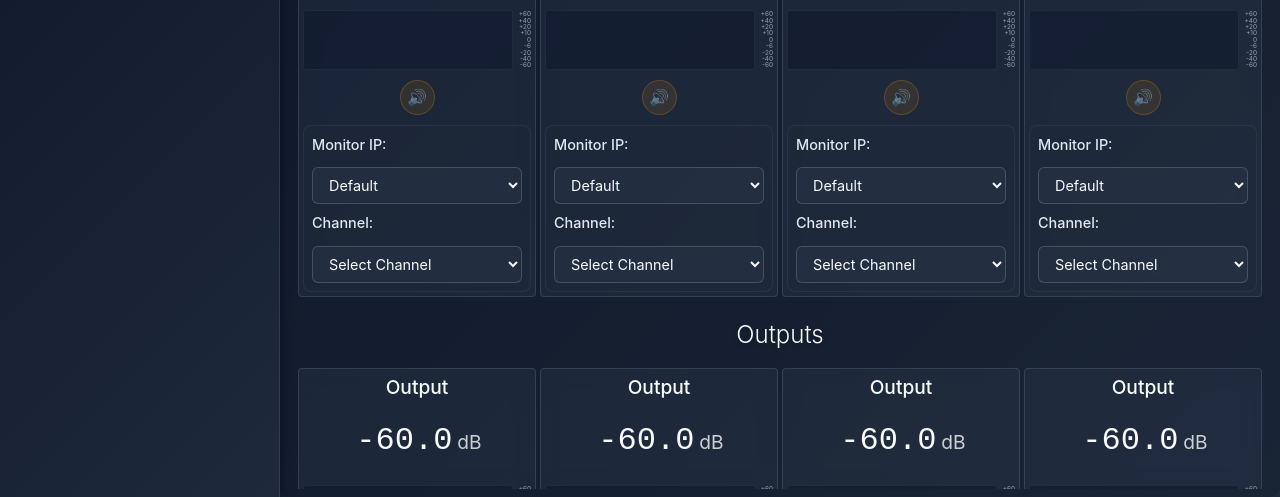
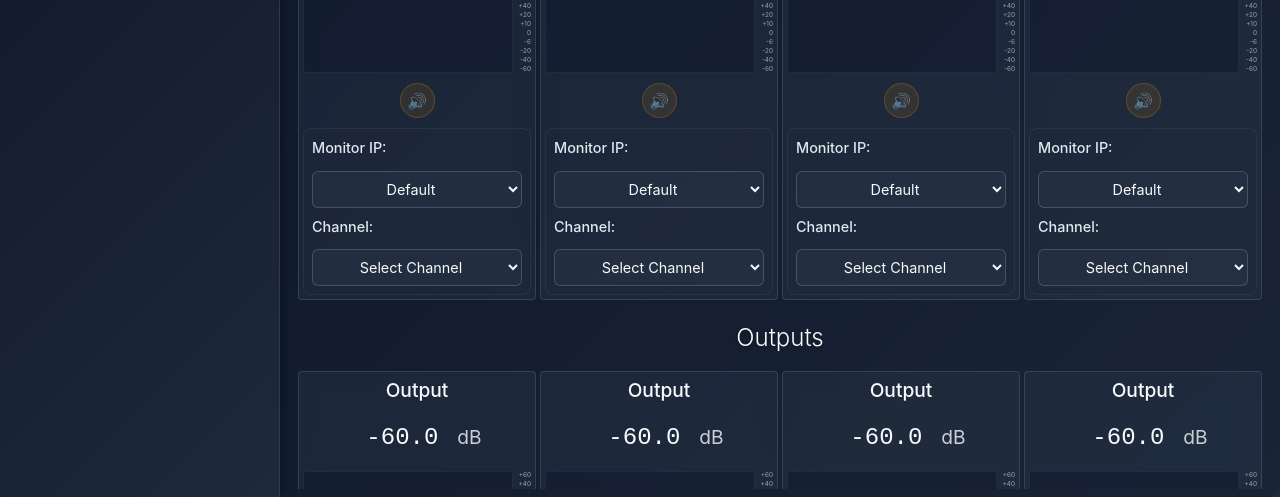
Before and after one commit to andrejames-eckho/amplifier-interface-zai, a website: page public/index.html in a window 1280 px wide. Shown: the part 303-800 px from the top of the page. Drawn offline with nearby package versions, Linux system fonts and the light colour scheme; no server answers.

Commit message:
layout spacing fix

```diff
--- a/public/style.css
+++ b/public/style.css
@@ -635,6 +635,7 @@
     font-size: 0.9rem;
     cursor: pointer;
     transition: all 0.3s ease;
+    text-align: center;
 }
 
 .channel-ip-dropdown:focus {
@@ -680,6 +681,7 @@
     font-size: 0.9rem;
     cursor: pointer;
     transition: all 0.3s ease;
+    text-align: center;
 }
 
 .channel-number-dropdown:focus {
@@ -733,7 +735,7 @@
     backdrop-filter: blur(10px);
     border: 1px solid rgba(148, 163, 184, 0.2);
     transition: transform 0.3s ease, border-color 0.3s ease, box-shadow 0.3s ease;
-    min-height: 90px;
+    min-height: 140px;
     display: flex;
     flex-direction: column;
     box-sizing: border-box;
@@ -764,15 +766,15 @@
     justify-content: center;
     align-items: baseline;
     gap: clamp(3px, 0.5vw, 5px);
-    margin-bottom: clamp(10px, 2vw, 20px);
+    margin-bottom: clamp(5px, 1.5vw, 15px);
 }
 
 .meter-value {
-    font-size: clamp(1.2rem, 3vw, 2rem);
+    font-size: clamp(1rem, 2.5vw, 1.5rem);
     font-weight: 300;
     font-family: 'Courier New', monospace;
     min-width: clamp(70px, 10vw, 100px);
-    text-align: right;
+    text-align: center;
 }
 
 .meter-unit {
@@ -791,7 +793,7 @@
 .meter-bar {
     width: calc(100% - 25px);
     height: 100%;
-    min-height: 40px;
+    min-height: 80px;
     background: rgba(15, 23, 42, 0.5);
     border-radius: 3px;
     overflow: hidden;
@@ -813,7 +815,7 @@
 .meter-scale {
     position: relative;
     height: 100%;
-    min-height: 40px;
+    min-height: 80px;
     display: flex;
     flex-direction: column;
     justify-content: space-between;
```
Also changed, not shown: src/channel-assignments.json (+8 -8 lines).
